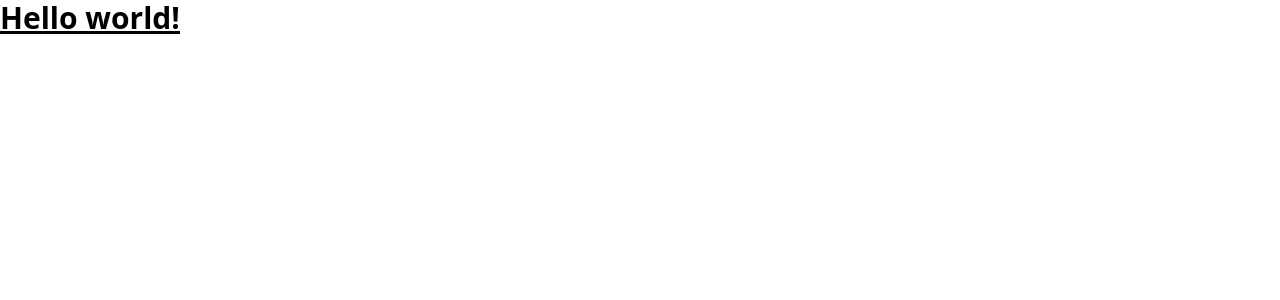
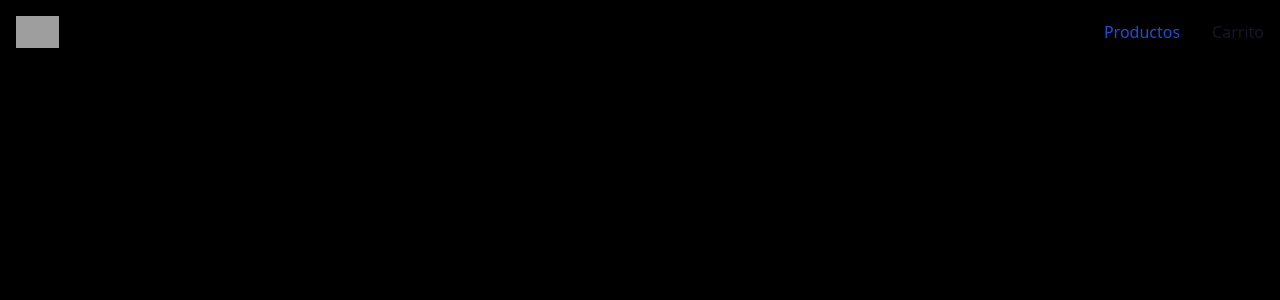
Before and after one commit to Yul1b3th/signal-store, an Angular app: page / in a window 1280 px wide. Shown: the top 300 px of the page. Built offline with nearby package versions, Linux system fonts and the light colour scheme; grey boxes are pictures that could not be loaded.

Commit message:
Maquetar el Header

```diff
--- a/src/app/app.component.html
+++ b/src/app/app.component.html
@@ -1,9 +1,5 @@
-<h1 class="text-3xl font-bold underline">
-  Hello world!
-</h1>
-
-<div>
-  <header></header>
+<div class="flex flex-col min-h-screen">
+  <app-header></app-header>
   <main>
     <router-outlet></router-outlet>
   </main>
--- a/src/app/app.component.ts
+++ b/src/app/app.component.ts
@@ -1,10 +1,12 @@
 import { Component } from '@angular/core';
 import { RouterOutlet } from '@angular/router';
+
+import { HeaderComponent } from './shared/ui/header/header.component';
 
 @Component({
   selector: 'app-root',
   standalone: true,
-  imports: [RouterOutlet],
+  imports: [RouterOutlet, HeaderComponent],
   templateUrl: './app.component.html',
   styleUrl: './app.component.scss'
 })
--- /dev/null
+++ b/src/app/shared/ui/header/header.component.html
@@ -0,0 +1,31 @@
+<nav class="bg-black">
+  <div class="max-w-screen-xl flex flex-wrap items-center justify-between mx-auto p-4">
+    <a href="https://flowbite.com/" class="flex items-center space-x-3 rtl:space-x-reverse">
+      <img src="https://flowbite.com/docs/images/logo.svg" class="h-8" alt="Flowbite Logo" />
+      <span class="self-center text-2xl font-semibold whitespace-nowrap dark:text-white">SignalStore</span>
+    </a>
+    <button data-collapse-toggle="navbar-default" type="button"
+      class="inline-flex items-center p-2 w-10 h-10 justify-center text-sm text-gray-500 rounded-lg md:hidden hover:bg-gray-100 focus:outline-none focus:ring-2 focus:ring-gray-200 dark:text-gray-400 dark:hover:bg-gray-700 dark:focus:ring-gray-600"
+      aria-controls="navbar-default" aria-expanded="false">
+      <span class="sr-only">Open main menu</span>
+      <svg class="w-5 h-5" aria-hidden="true" xmlns="http://www.w3.org/2000/svg" fill="none" viewBox="0 0 17 14">
+        <path stroke="currentColor" stroke-linecap="round" stroke-linejoin="round" stroke-width="2"
+          d="M1 1h15M1 7h15M1 13h15" />
+      </svg>
+    </button>
+    <div class="hidden w-full md:block md:w-auto" id="navbar-default">
+      <ul
+        class="font-medium flex flex-col p-4 md:p-0 mt-4 border rounded-lg md:flex-row md:space-x-8 rtl:space-x-reverse md:mt-0 md:border-0">
+        <li>
+          <a href="#"
+            class="block py-2 px-3 text-white rounded md:bg-transparent md:text-blue-700 md:p-0 dark:text-white md:dark:text-green-500"
+            aria-current="page">Productos</a>
+        </li>
+        <li>
+          <a href="#"
+            class="block py-2 px-3 text-gray-900 rounded hover:bg-gray-100 md:hover:bg-transparent md:border-0 md:hover:text-blue-700 md:p-0 dark:text-white md:dark:hover:text-green-500 dark:hover:bg-gray-700 dark:hover:text-white md:dark:hover:bg-transparent">Carrito</a>
+        </li>
+      </ul>
+    </div>
+  </div>
+</nav>
--- /dev/null
+++ b/src/app/shared/ui/header/header.component.ts
@@ -0,0 +1,12 @@
+import { Component } from '@angular/core';
+
+@Component({
+  selector: 'app-header',
+  standalone: true,
+  imports: [],
+  templateUrl: './header.component.html',
+  styles: ``
+})
+export class HeaderComponent {
+
+}
--- a/src/styles.scss
+++ b/src/styles.scss
@@ -2,3 +2,12 @@
 @tailwind base;
 @tailwind components;
 @tailwind utilities;
+
+:root {
+  color-scheme: light dark;
+  /*decimos al navegador que el sitio web es compatible con los esquemas de colores claro y oscuro*/
+}
+
+body{
+  @apply bg-black;
+}
```
Also changed, not shown: 1 other file (tests, documents, lock files or other folders).
